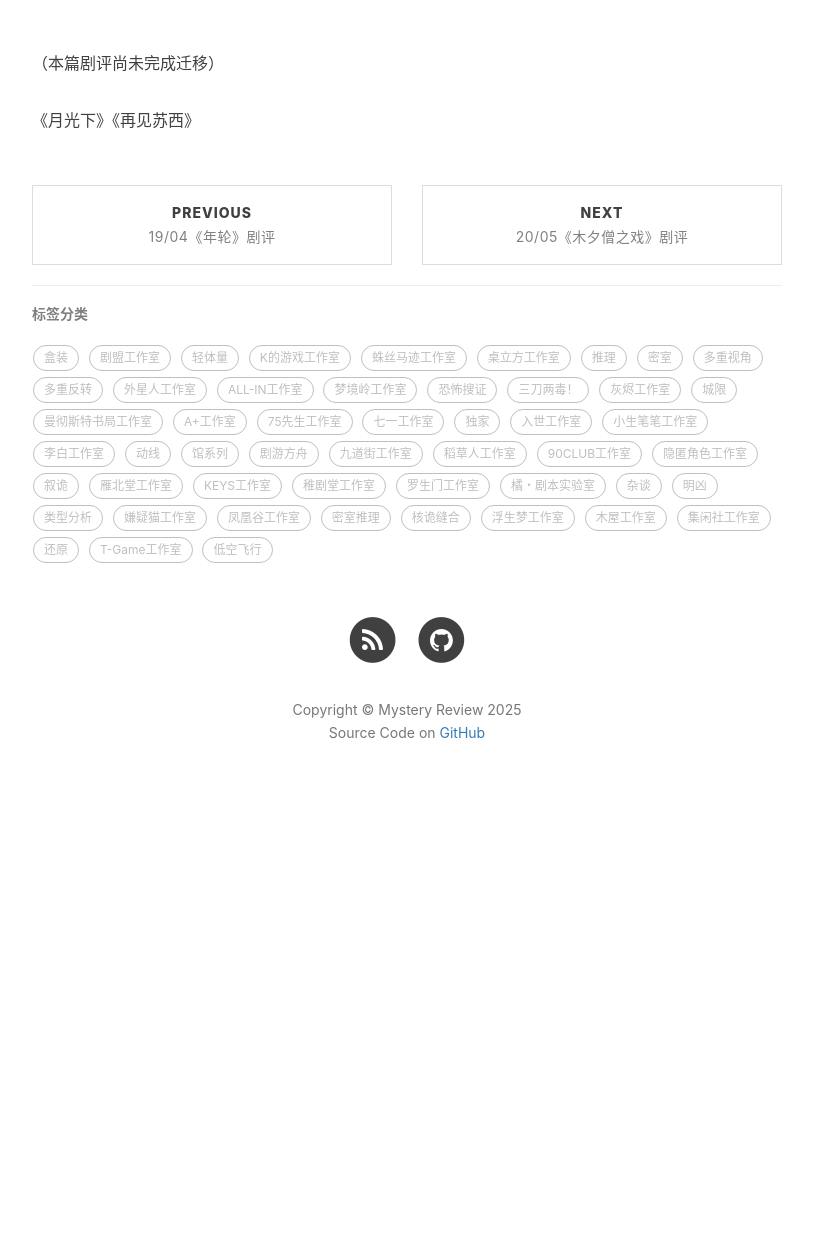
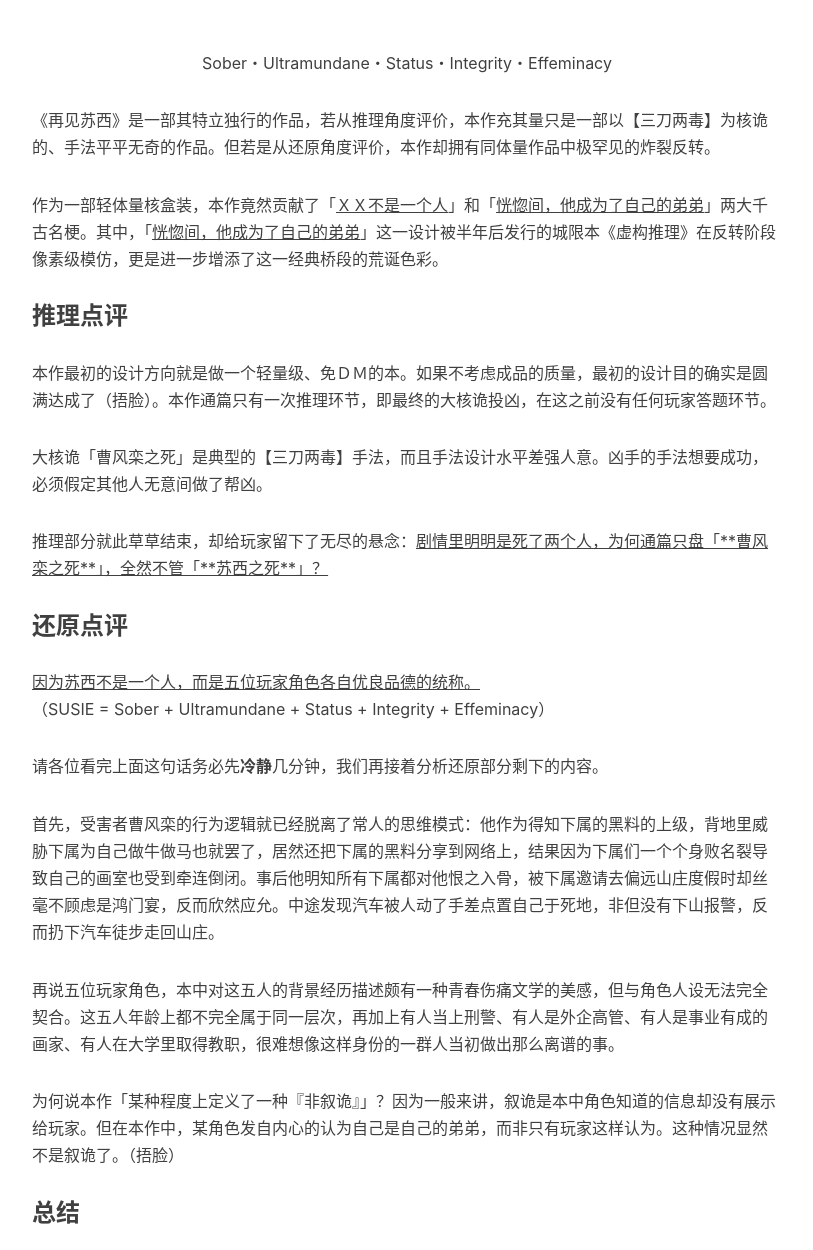
Before and after one commit to mysteryreview/mysteryreview.github.io, a Jekyll site: the page built from _posts/2019-12-31-再见苏西.md, in a window 1280 px wide and 1400 px high, scrolled down 433 px. Shown: the part 150-1400 px from the top of the window, without its empty margins (233-1046 px from the left). Built offline with Jekyll 4.4.1, drawn with Linux system fonts in a browser that asks for light colours; nearby versions of some CDN libraries; comment, search, counter and statistics services are not loaded; before the commit the page ends 1393 px from its top, so only the background shows below that; some of the changed text lies outside the part shown.

Commit message:
Update 2019-12-31-再见苏西.md

```diff
--- a/_posts/2019-12-31-再见苏西.md
+++ b/_posts/2019-12-31-再见苏西.md
@@ -1,18 +1,42 @@
 ---
 layout:       post
 title:        19/12《K的游戏11：再见苏西》剧评
-subtitle:     （本篇剧评仍在施工中）
+subtitle:     某种程度上定义了一种「非叙诡」
 date:         2019-12-31
 author:       Mystery Reviewer
 header-img:   none
 catalog:      true
 tags:
             - 轻体量
-            - K的游戏工作室
+            - Ｋ的游戏工作室
 ---
 
-（本篇剧评尚未完成迁移）
+<p style="text-align:center">Sober・Ultramundane・Status・Integrity・Effeminacy</p>
 
+《再见苏西》是一部其特立独行的作品，若从推理角度评价，本作充其量只是一部以【三刀两毒】为核诡的、手法平平无奇的作品。但若是从还原角度评价，本作却拥有同体量作品中极罕见的炸裂反转。
 
+作为一部轻体量核盒装，本作竟然贡献了「<u>ＸＸ不是一个人</u>」和「<u>恍惚间，他成为了自己的弟弟</u>」两大千古名梗。其中，「<u>恍惚间，他成为了自己的弟弟</u>」这一设计被半年后发行的城限本《虚构推理》在反转阶段像素级模仿，更是进一步增添了这一经典桥段的荒诞色彩。
 
-《月光下》《再见苏西》
+### 推理点评
+
+本作最初的设计方向就是做一个轻量级、免ＤＭ的本。如果不考虑成品的质量，最初的设计目的确实是圆满达成了（捂脸）。本作通篇只有一次推理环节，即最终的大核诡投凶，在这之前没有任何玩家答题环节。
+
+大核诡「曹风栾之死」是典型的【三刀两毒】手法，而且手法设计水平差强人意。凶手的手法想要成功，必须假定其他人无意间做了帮凶。
+
+推理部分就此草草结束，却给玩家留下了无尽的悬念：<u>剧情里明明是死了两个人，为何通篇只盘「**曹风栾之死**」，全然不管「**苏西之死**」？</u>
+
+### 还原点评
+
+<u>因为苏西不是一个人，而是五位玩家角色各自优良品德的统称。</u><br>（SUSIE = Sober + Ultramundane + Status + Integrity + Effeminacy）
+
+请各位看完上面这句话务必先**冷静**几分钟，我们再接着分析还原部分剩下的内容。
+
+首先，受害者曹风栾的行为逻辑就已经脱离了常人的思维模式：他作为得知下属的黑料的上级，背地里威胁下属为自己做牛做马也就罢了，居然还把下属的黑料分享到网络上，结果因为下属们一个个身败名裂导致自己的画室也受到牵连倒闭。事后他明知所有下属都对他恨之入骨，被下属邀请去偏远山庄度假时却丝毫不顾虑是鸿门宴，反而欣然应允。中途发现汽车被人动了手差点置自己于死地，非但没有下山报警，反而扔下汽车徒步走回山庄。
+
+再说五位玩家角色，本中对这五人的背景经历描述颇有一种青春伤痛文学的美感，但与角色人设无法完全契合。这五人年龄上都不完全属于同一层次，再加上有人当上刑警、有人是外企高管、有人是事业有成的画家、有人在大学里取得教职，很难想像这样身份的一群人当初做出那么离谱的事。
+
+为何说本作「某种程度上定义了一种『非叙诡』」？因为一般来讲，叙诡是本中角色知道的信息却没有展示给玩家。但在本作中，某角色发自内心的认为自己是自己的弟弟，而非只有玩家这样认为。这种情况显然不是叙诡了。（捂脸）
+
+### 总结
+
+总而言之，除非是单纯为了考古本作的还原设计，根本没有必要玩这个本，何况几乎也没有剧本店开这个本。如果想要自行收藏的话，倒是二十块就能买下正版全套。
```
